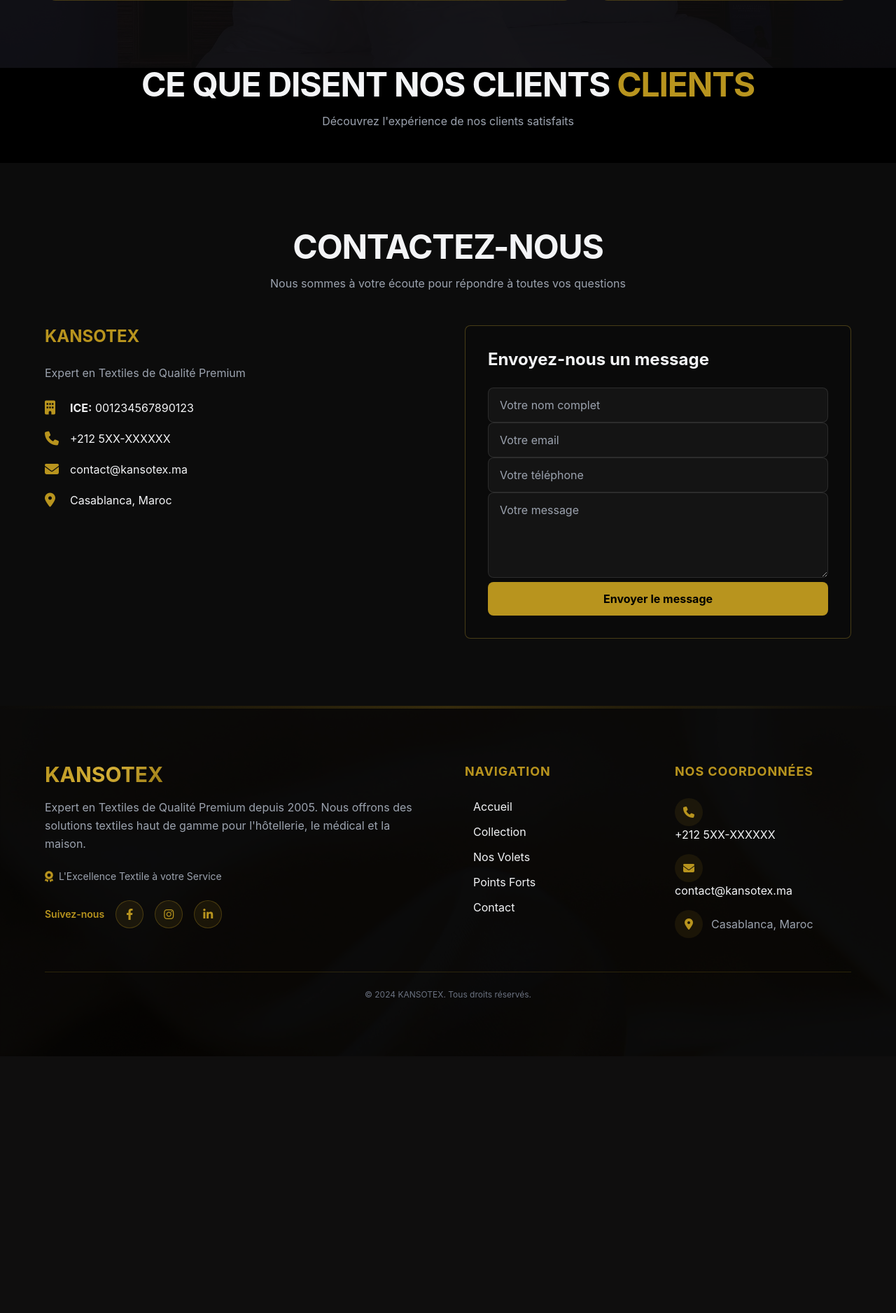
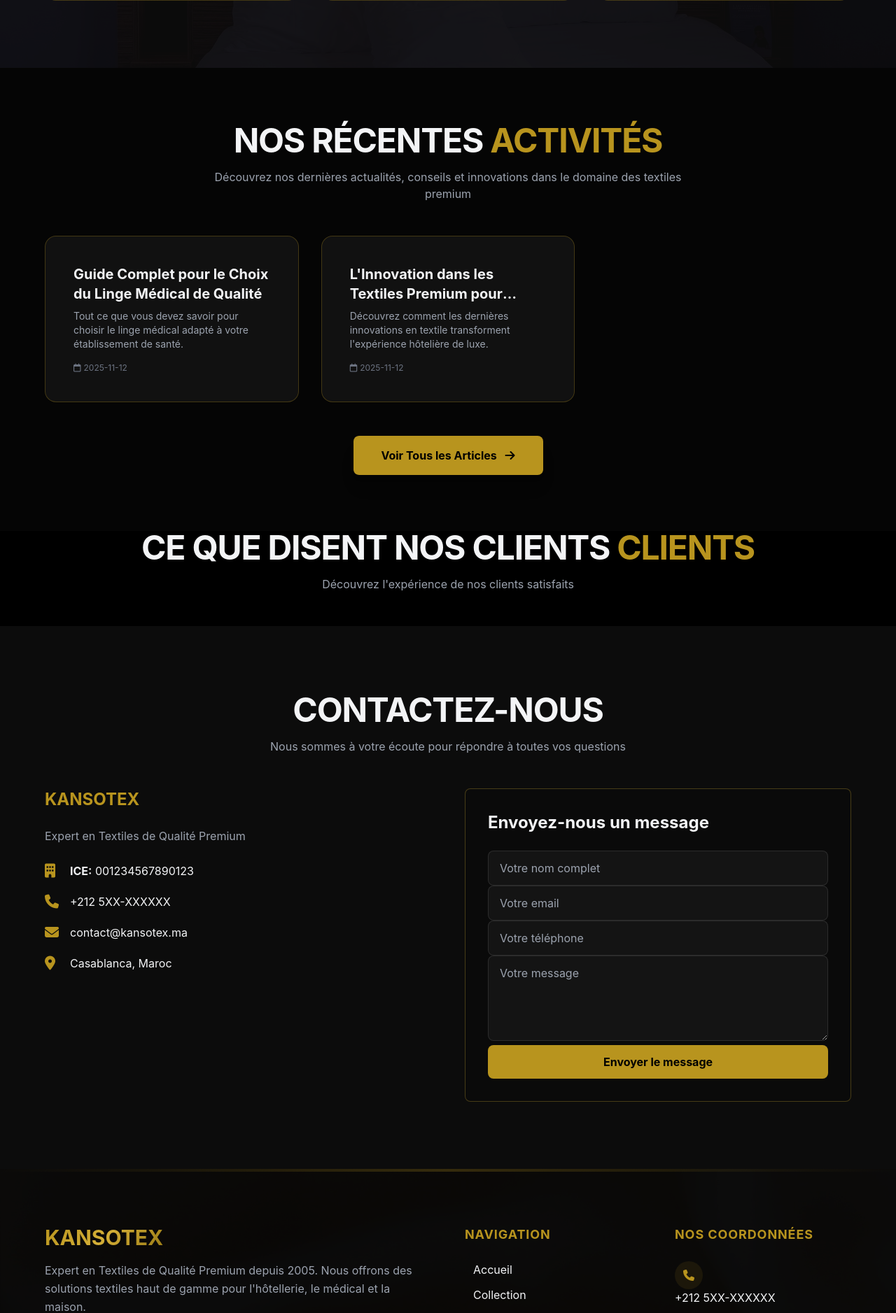
Before and after one commit to moa-digitalagency/KansotexWeb, a Flask app: page / in a window 1280 px wide. Shown: the part 4408-6285 px from the top of the page at 70% size. Before the commit the page ends 5918 px from the top, so only its background shows below. Run offline with Flask 3, Linux system fonts and the light colour scheme; parts of the project's set-up code (start-up, migrations or seed data) failed here and were passed over; some libraries are stand-ins or nearby versions.

Commit message:
Add a blog section to display recent activities on the homepage
Integrates a new blog section into the homepage, fetching and displaying the latest published articles with their associated metadata.

Replit-Commit-Author: Agent
Replit-Commit-Session-Id: c3c9c6b7-f010-4d3a-860f-9460a1a8ad44
Replit-Commit-Checkpoint-Type: full_checkpoint
Replit-Commit-Event-Id: d888f5de-00a7-4d5f-8c23-a4136d9cc753
Replit-Commit-Screenshot-Url: https://storage.googleapis.com/screenshot-production-us-central1/ca26cdd3-f8ce-4753-9375-9ba877cf4346/c3c9c6b7-f010-4d3a-860f-9460a1a8ad44/01Ko8Lb

```diff
--- a/backend/routes/main_routes.py
+++ b/backend/routes/main_routes.py
@@ -26,10 +26,14 @@ def index(lang=None):
     theme_mode = SiteSetting.get_setting('theme_mode', 'dark')
     allow_user_toggle = SiteSetting.get_setting('allow_user_theme_toggle', 'true')
 
+    # Get recent blog articles for homepage (returns ORM objects)
+    recent_articles_orm = blog_service.get_all_articles(published_only=True, limit=3)
+
     context = content_provider.get_complete_context('home', lang=lang)
     context['current_lang'] = lang
     context['theme_mode'] = theme_mode
     context['allow_user_toggle'] = allow_user_toggle == 'true'
+    context['recent_articles'] = [article.to_dict(lang=lang) for article in recent_articles_orm]
     return render_template('index.html', **context)
 
 @main_bp.route('/change-language/<lang>')
--- a/templates/index.html
+++ b/templates/index.html
@@ -531,6 +531,65 @@
         </div>
     </section>
 
+    <!-- Nos Récentes Activités (Blog Section) -->
+    <section id="blog" class="py-20 px-6" style="background: rgba(10, 10, 10, 0.5);">
+        <div class="container mx-auto max-w-6xl">
+            <div class="text-center mb-12">
+                <h2 class="text-4xl md:text-5xl font-bold mb-4 uppercase tracking-tight">
+                    {% if current_lang == 'en' %}Our Recent <span class="text-accent">Activities</span>{% else %}Nos Récentes <span class="text-accent">Activités</span>{% endif %}
+                </h2>
+                <p class="text-gray-400 max-w-2xl mx-auto">
+                    {% if current_lang == 'en' %}Discover our latest news, tips and innovations in premium textiles{% else %}Découvrez nos dernières actualités, conseils et innovations dans le domaine des textiles premium{% endif %}
+                </p>
+            </div>
+
+            {% if recent_articles and recent_articles|length > 0 %}
+            <div class="grid grid-cols-1 md:grid-cols-3 gap-8 mb-12">
+                {% for article in recent_articles %}
+                <article class="card group cursor-pointer transform hover:scale-105 transition-all duration-300" onclick="window.location.href='/{{ current_lang }}/blog/{{ article.slug }}'">
+                    {% if article.featured_image %}
+                    <div class="relative overflow-hidden rounded-lg mb-4 h-48">
+                        <img src="{{ article.featured_image.url }}" alt="{{ article.title }}" class="w-full h-full object-cover transform group-hover:scale-110 transition duration-500">
+                        <div class="absolute top-4 left-4">
+                            {% if article.category %}
+                            <span class="px-3 py-1 rounded-full text-xs font-bold bg-accent text-black">{{ article.category }}</span>
+                            {% endif %}
+                        </div>
+                    </div>
+                    {% endif %}
+                    <div class="p-4">
+                        <h3 class="text-xl font-bold mb-2 group-hover:text-accent transition line-clamp-2">{{ article.title }}</h3>
+                        {% if article.excerpt %}
+                        <p class="text-gray-400 text-sm mb-4 line-clamp-3">{{ article.excerpt }}</p>
+                        {% endif %}
+                        <div class="flex items-center justify-between text-xs text-gray-500">
+                            {% if article.published_at %}
+                            <span><i class="far fa-calendar mr-1"></i>{{ article.published_at[:10] }}</span>
+                            {% endif %}
+                            {% if article.view_count %}
+                            <span><i class="far fa-eye mr-1"></i>{{ article.view_count }} {% if current_lang == 'en' %}views{% else %}vues{% endif %}</span>
+                            {% endif %}
+                        </div>
+                    </div>
+                </article>
+                {% endfor %}
+            </div>
+
+            <div class="text-center">
+                <a href="/{{ current_lang }}/blog" class="inline-block px-10 py-4 rounded-lg shadow-xl btn-primary transform hover:scale-105 transition-all duration-300">
+                    {% if current_lang == 'en' %}View All Articles{% else %}Voir Tous les Articles{% endif %}
+                    <i class="fas fa-arrow-right ml-2"></i>
+                </a>
+            </div>
+            {% else %}
+            <div class="text-center text-gray-400 py-12">
+                <i class="fas fa-newspaper text-6xl mb-4 opacity-20"></i>
+                <p>{% if current_lang == 'en' %}No articles published yet{% else %}Aucun article publié pour le moment{% endif %}</p>
+            </div>
+            {% endif %}
+        </div>
+    </section>
+
     <!-- Témoignages Section -->
     <section id="temoignages py-20 px-6">
         <div class="container mx-auto max-w-6xl">
```
